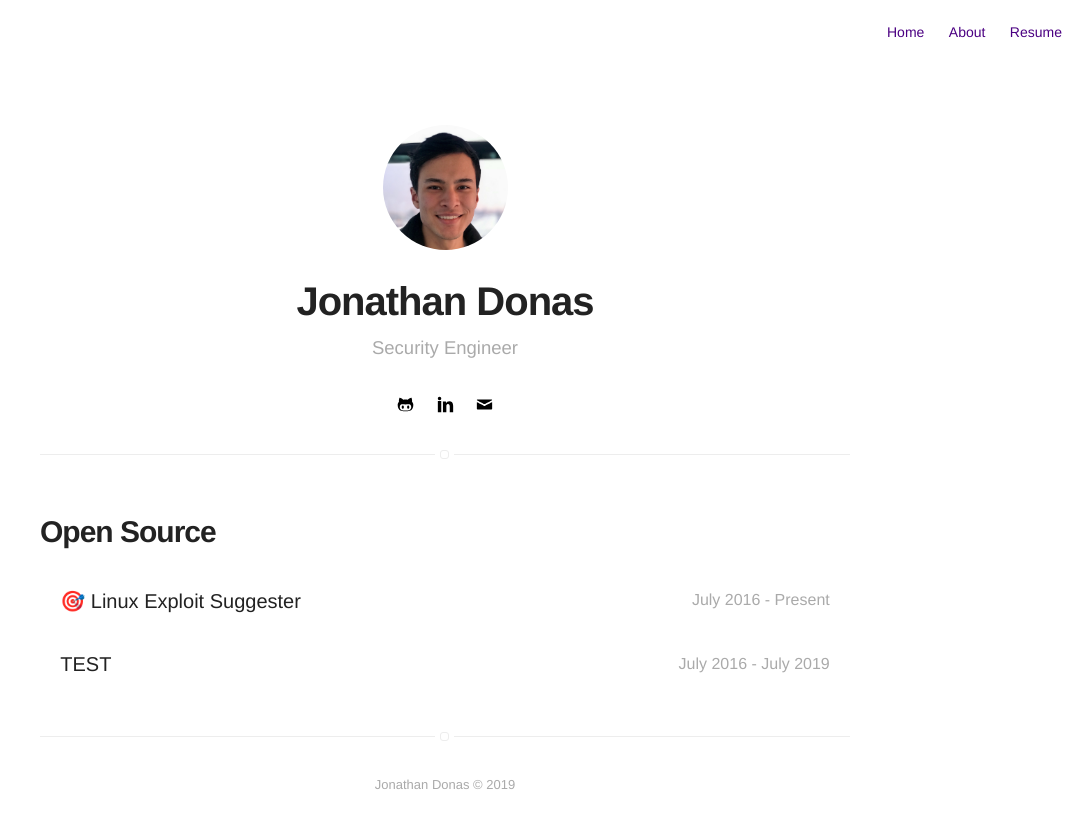
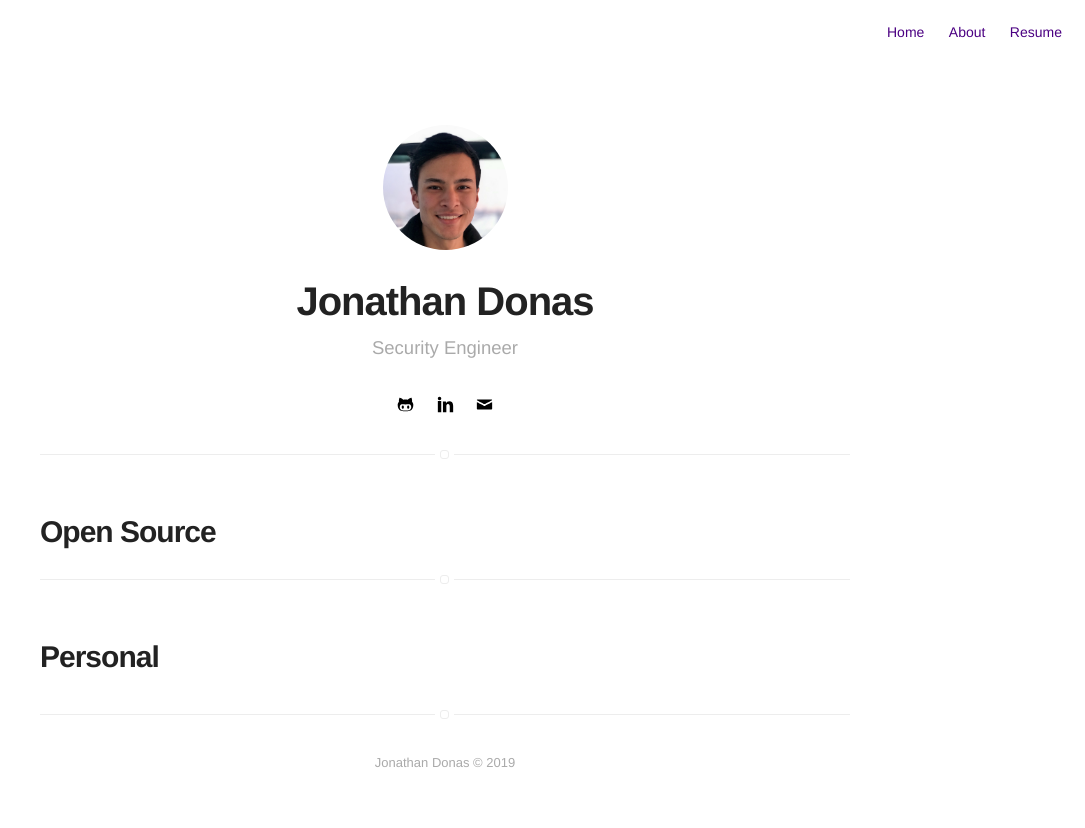
Before and after one commit to jondonas/jondonas.github.io, a Jekyll site: the page built from projects.html, in a window 1280 px wide. Shown: the top 828 px of the page, without its empty margins (195-1280 px from the left). Built offline with Jekyll 4.4.1, drawn with Linux system fonts in a browser that asks for light colours; emoji names are drawn with the system emoji font.

Commit message:
Change post listing

```diff
--- a/_layouts/post.html
+++ b/_layouts/post.html
@@ -9,7 +9,7 @@ layout: page
 <h1 class="title">{{ page.title }}</h1>
 
 <span class="date">
-    <time datetime="{{ post.startDate | date:"%d-%m-%Y" }}">{% if post.endDate %} {{ post.startDate | date: "%B %Y - " }} {{ post.endDate | date: "%B %Y" }} {% else %} {{ post.startDate | date: "%B %Y - Present" }} {% endif %}</time>
+    <time datetime="{{ page.startDate | date:"%d-%m-%Y" }}">{% if page.endDate %} {{ page.startDate | date: "%B %Y - " }} {{ page.endDate | date: "%B %Y" }} {% else %} {{ page.startDate | date: "%B %Y - Present" }} {% endif %}</time>
     {% if site.read-time %} - {% include read-time.html %}{% endif %}
 </span>
 
--- a/_posts/1001-01-01-test.markdown
+++ b/_posts/1001-01-01-test.markdown
@@ -8,7 +8,7 @@ tag: [perl, test]
 headerImage: false
 projects: true
 hidden: false
-category: project
+category: personal
 author: jondonas
 externalLink: false
 ---
--- a/_posts/1002-01-01-linux-exploit-suggester.markdown
+++ b/_posts/1002-01-01-linux-exploit-suggester.markdown
@@ -8,7 +8,7 @@ tag: [perl, test]
 headerImage: false
 projects: true
 hidden: false
-category: project
+category: open-source
 author: jondonas
 externalLink: false
 ---
--- a/projects.html
+++ b/projects.html
@@ -5,7 +5,7 @@ title: Projects
 <section class="list">
 <h1 style: "text-align: left;"> Open Source </h1>
     {% for post in site.posts %}
-        {% if post.projects %}
+        {% if post.projects and post.category == "Open Source" %}
             <div class="item {% if post.star %}star{% endif %}">
                 <a class="url" href="{% if post.externalLink %}{{ post.externalLink }}{% else %}{{ site.url }}{{ post.url }}{% endif %}">
                     <aside><time datetime="{{ post.startDate | date:"%d-%m-%Y" }}">{% if post.endDate %} {{ post.startDate | date: "%B %Y - " }} {{ post.endDate | date: "%B %Y" }} {% else %} {{ post.startDate | date: "%B %Y - Present" }} {% endif %}</time></aside>
@@ -15,3 +15,17 @@ title: Projects
         {% endif %}
     {% endfor %}
 </section>
+
+<section class="list">
+<h1 style: "text-align: left;"> Personal </h1>
+    {% for post in site.posts %}
+        {% if post.projects and post.category == "Personal" %}
+            <div class="item {% if post.star %}star{% endif %}">
+                <a class="url" href="{% if post.externalLink %}{{ post.externalLink }}{% else %}{{ site.url }}{{ post.url }}{% endif %}">
+                    <aside><time datetime="{{ post.startDate | date:"%d-%m-%Y" }}">{% if post.endDate %} {{ post.startDate | date: "%B %Y - " }} {{ post.endDate | date: "%B %Y" }} {% else %} {{ post.startDate | date: "%B %Y - Present" }} {% endif %}</time></aside>
+                    <h3 class="title">{{ post.title }}</h3>
+                </a>
+            </div>
+        {% endif %}
+    {% endfor %}
+</section>
--- a/tags.html
+++ b/tags.html
@@ -33,7 +33,7 @@ title: Tags
                 {% if group == null or group == post.group %}
                     <li class="item">
                         <a class="url" href="{{ site.url }}{{ post.url }}">
-                            <aside class="date"><time datetime="{{ post.date | date:"%d-%m-%Y" }}">{{ post.date | date: "%b %d %Y" }}</time></aside>
+                            <aside class="date"><time datetime="{{ post.startDate | date:"%d-%m-%Y" }}">{% if post.endDate %} {{ post.startDate | date: "%B %Y - " }} {{ post.endDate | date: "%B %Y" }} {% else %} {{ post.startDate | date: "%B %Y - Present" }} {% endif %}</time></aside>
                             <h3 class="title">{{ post.title }}</h3>
                         </a>
                     </li>
```
